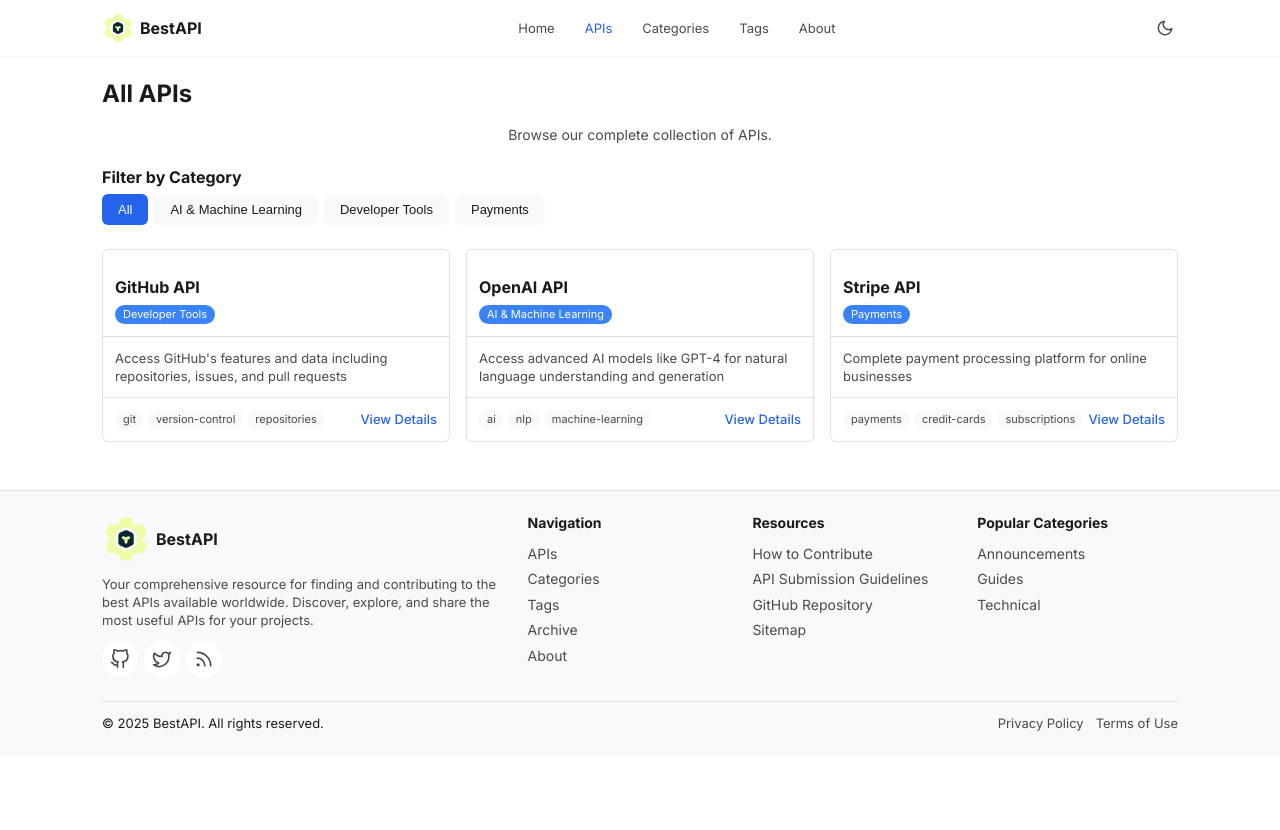
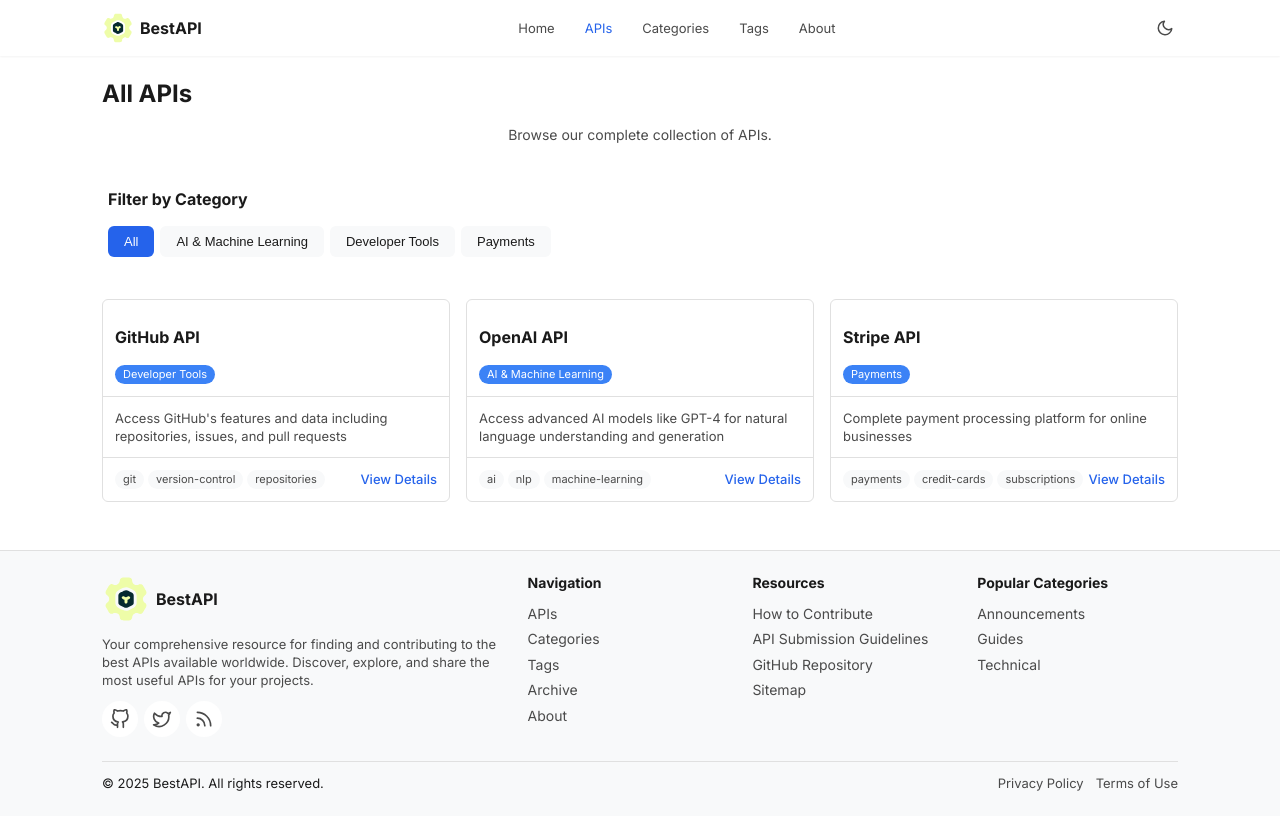
Before and after one commit to BestAPI/bestapi.github.io, a Jekyll site: the page built from pages/apis.html, in a window 1280 px wide. Shown: the top 830 px of the page. Built offline with Jekyll 4.4.1, drawn with Linux system fonts in a browser that asks for light colours.

Commit message:
fix: Update button link in home layout and adjust padding in APIs page filters

```diff
--- a/_layouts/home.html
+++ b/_layouts/home.html
@@ -28,7 +28,7 @@ layout: default
       </form>
 
       <div class="hero-actions">
-        <a href="{{ '/categories/' | relative_url }}" class="btn btn-primary">Browse Categories</a>
+        <a href="{{ '/apis/' | relative_url }}" class="btn btn-primary">Browse API</a>
         <a href="{{ '/contribute/' | relative_url }}" class="btn btn-outline">Contribute</a>
       </div>
     </div>
--- a/assets/css/main.scss
+++ b/assets/css/main.scss
@@ -648,7 +648,7 @@ pre code {
 .api-content h3,
 .page-content h3 {
   margin-top: var(--space-4);
-  margin-bottom: var(--space-2);
+  margin-bottom: var(--space-4);
 }
 
 .api-url {
--- a/pages/apis.html
+++ b/pages/apis.html
@@ -63,6 +63,7 @@ permalink: /apis/
 
   .apis-filters {
     margin-bottom: var(--space-5);
+    padding: var(--space-2);
   }
 
   .filter-section {
```
